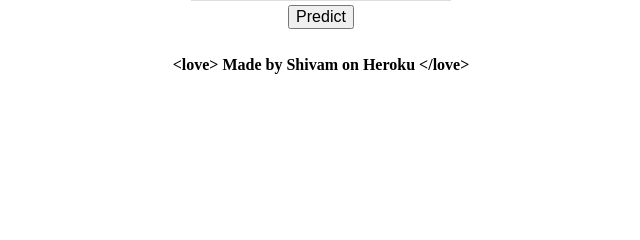
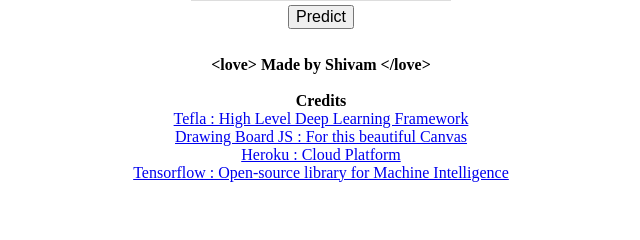
Before and after one commit to shivam-kotwalia/mnist, a Flask app: page / in a window 1280 px wide. Shown: the part 397-637 px from the top of the page, without its empty margins (319-959 px from the left). Run offline with Flask 2, Linux system fonts and the light colour scheme; some libraries are stand-ins or nearby versions.

Commit message:
Added Credits

```diff
--- a/app/templates/index.html
+++ b/app/templates/index.html
@@ -97,7 +97,14 @@
         <td></td>
     </tr>
 </table>
-<footer style="font-size: 100%"> <b> &lt;love&gt; Made by Shivam on Heroku &lt;/love&gt; </b> </footer>
+<footer style="font-size: 100%"> <b> &lt;love&gt; Made by Shivam &lt;/love&gt; </b></br></br>
+                                    <b>Credits </b><br/>
+                                    <a href="https://gihub.com/litan/tefla">Tefla : High Level Deep Learning Framework</a></br>
+                                    <a href="https://github.com/Leimi/drawingboard.js"> Drawing Board JS : For this beautiful Canvas </a></br>
+                                    <a href="https://heroku.com"> Heroku : Cloud Platform </a></br>
+                                    <a href="https://tensorflow.org"> Tensorflow : Open-source library for Machine Intelligence</a></br>
+
+</footer>
 </center>
 
 
```
